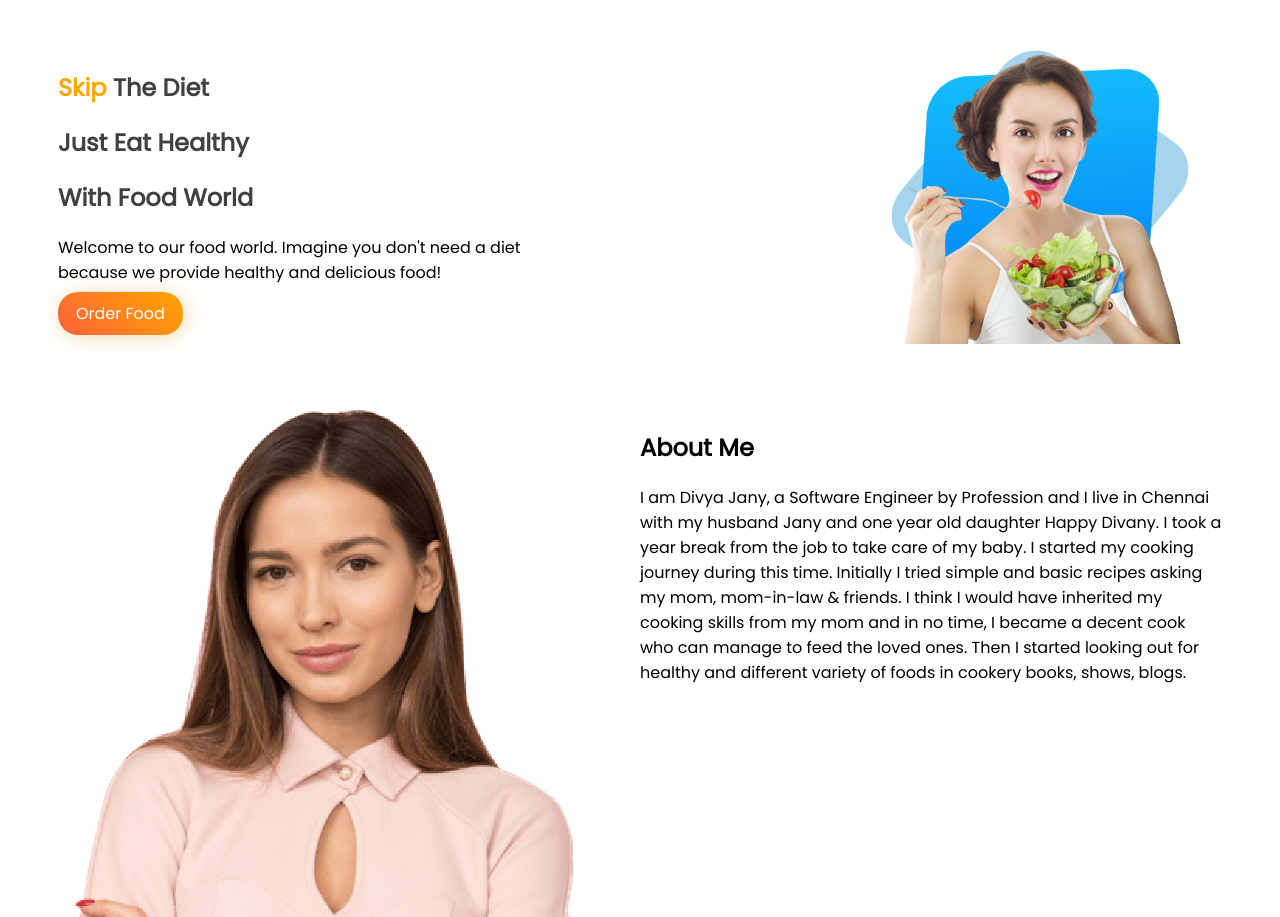
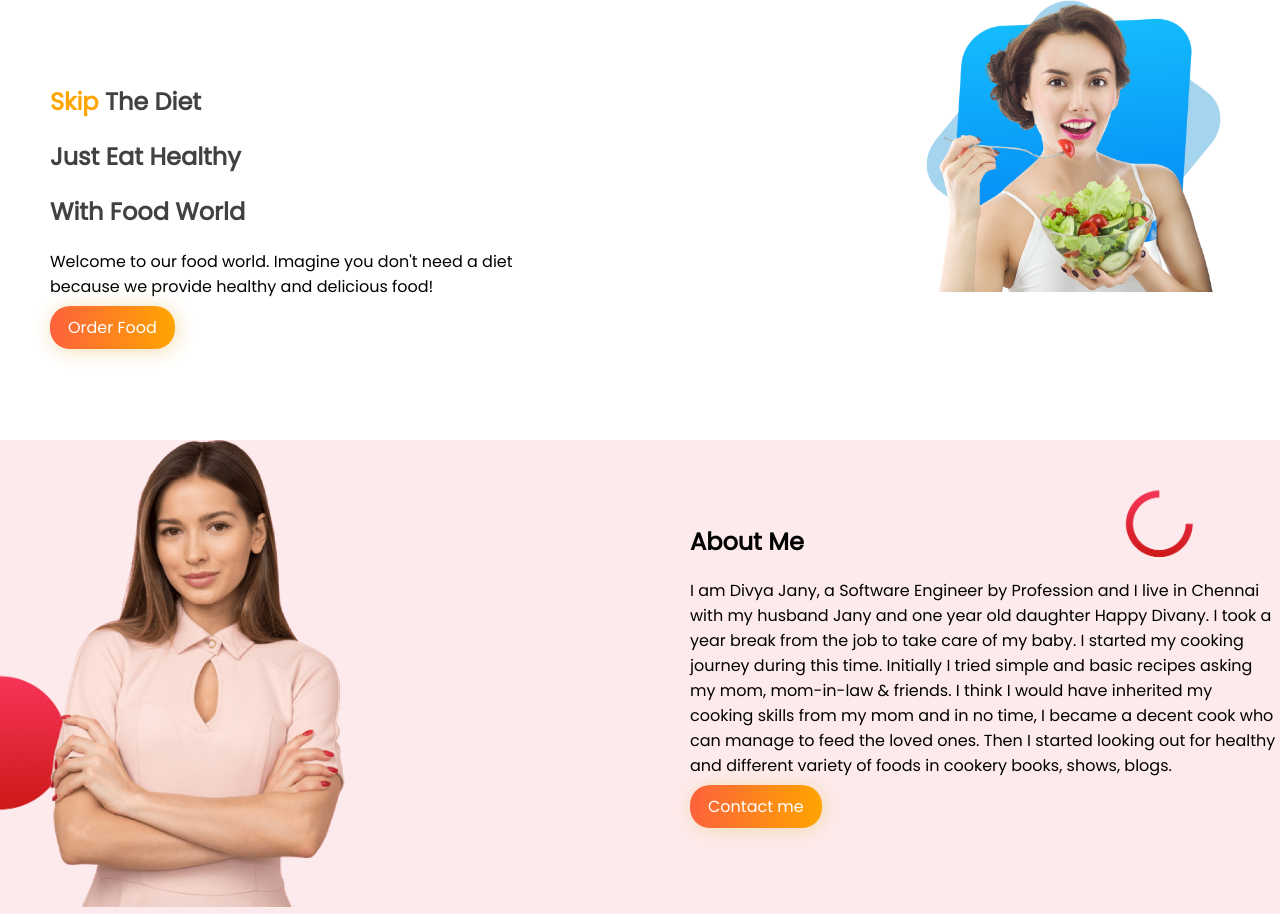
Before and after one commit to choyondas/food-first-assignment, a plain HTML site: page index.html in a window 1280 px wide. Shown: the top 917 px of the page. Drawn offline with Linux system fonts and the light colour scheme.

Commit message:
second page added

```diff
--- a/index.html
+++ b/index.html
@@ -13,7 +13,7 @@
     <link rel="stylesheet" href="style.css">
 </head>
 <section>
-    <div class="intro_div">
+    <div class="intro_div" id="doc">
 
         <h1><span>Skip</span> The Diet </h1>
         <h1>Just Eat Healthy</h1>
@@ -22,21 +22,22 @@
 
         <a class="button" target="-blank" href="https://www.facebook.com/groups/completewebdevelopment4">Order Food</a>
     </div>
-    <div class="intro">
-        <img src="image/model/Folder 1 (1).png" alt="">
+    <div class="intro_div">
+        <img id="model" src="image/model/Folder 1 (1).png" alt="">
     </div>
 </section>
-<section>
+<section id="background">
 
     <div class="intro_div">
         <img src="image/model/Person Image.png" alt="">
     </div>
-    <div class="intro_div">
+    <div class="intro_div" id="doc">
         <h2>About Me</h2>
         <p>I am Divya Jany, a Software Engineer by Profession and I live in Chennai with my husband Jany and one year old daughter Happy Divany. I took a year break from the job to take care of my baby. I started my cooking journey during this time. Initially
             I tried simple and basic recipes asking my mom, mom-in-law & friends. I think I would have inherited my cooking skills from my mom and in no time, I became a decent cook who can manage to feed the loved ones. Then I started looking out for
             healthy and different variety of foods in cookery books, shows, blogs.
         </p>
+        <a class="button" target="_blank" href="https://www.facebook.com/liptondas.liptondas.3">Contact me</a>
     </div>
 
 </section>
--- a/style.css
+++ b/style.css
@@ -1,5 +1,7 @@
 body {
     font-family: 'Poppins', sans-serif;
+    margin: 0;
+    padding: 0;
 }
 
 span {
@@ -9,10 +11,9 @@ span {
 .button {
     text-decoration: none;
     color: white;
-    background-image: linear-gradient(45deg, rgb(253, 98, 60), orange);
+    background-image: linear-gradient(90deg, rgb(253, 98, 60), orange);
     border-radius: 20px;
     padding: 10px 18px;
-    margin-top: 40px;
     box-shadow: 2px 2px 20px rgb(243, 220, 178);
 }
 
@@ -22,16 +23,27 @@ h1 {
 
 section {
     display: flex;
-    margin: 40px;
-    padding: 10px;
-    width: auto;
-    height: 300px;
+    margin-bottom: 100px;
 }
 
 .intro_div {
-    width: 100%;
+    width: 50%;
+    margin-left: 50px;
 }
 
-img {
-    width: 90%;
+.intro_div img {
+    width: 50%;
 }
+
+#background {
+    background-image: url(image/background/Frame\ 58.jpg);
+    background-size: cover;
+}
+
+#doc {
+    margin-top: 5%;
+}
+
+#model {
+    margin-left: 40%;
+}
```
